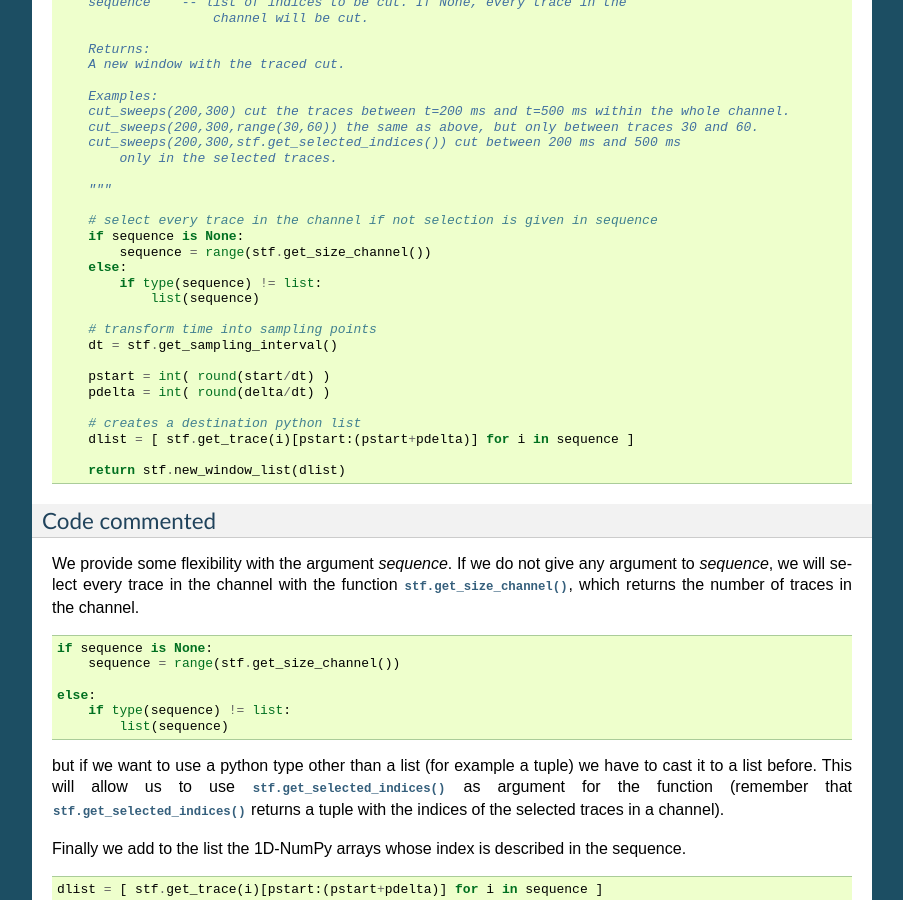
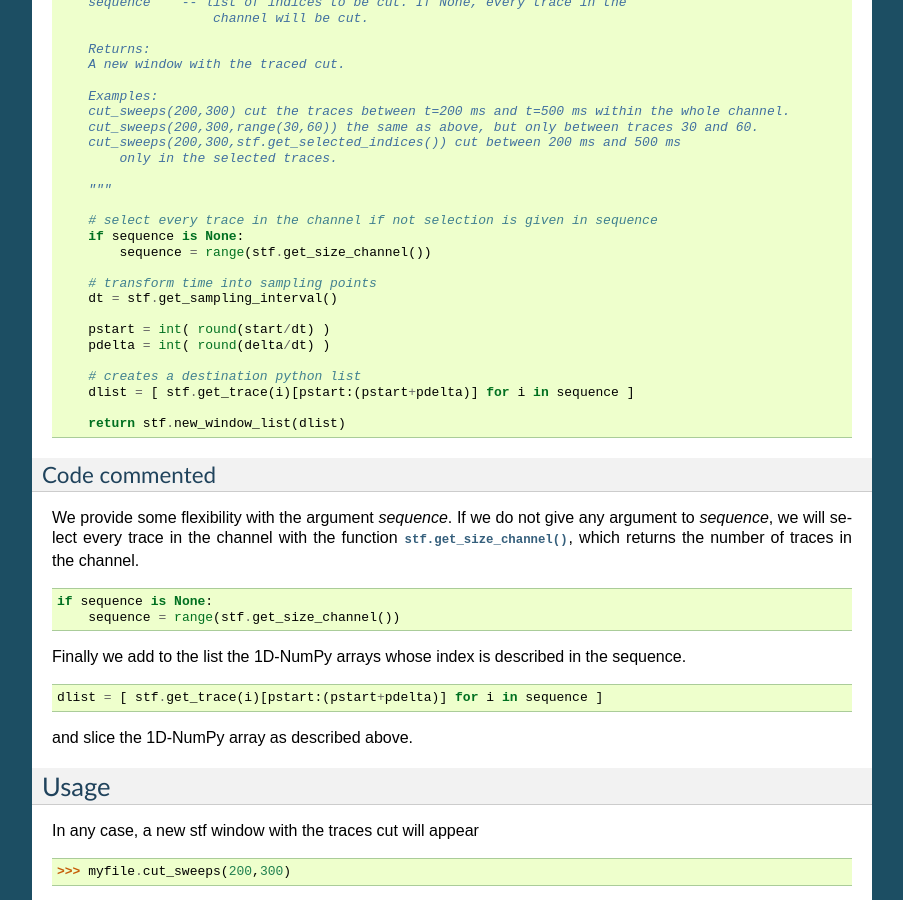
Before and after one commit to neurodroid/stimfit, a Sphinx documentation site: the page built from doc/sphinx/howto/cuttingtraces.rst, in a window 1280 px wide and 900 px high, scrolled down 1425 px. Shown: the whole window, without its empty margins (198-1101 px from the left). Built offline with Sphinx 7.4.7, drawn with Linux system fonts in a browser that asks for light colours; formulas are drawn with MathJax 3.

Commit message:
More documentation editing

```diff
--- a/doc/sphinx/howto/cuttingtraces.rst
+++ b/doc/sphinx/howto/cuttingtraces.rst
@@ -81,9 +81,6 @@ In the chapter devoted to Python (:doc:`/manual/python`)  in  :doc:`/manual/inde
         # select every trace in the channel if not selection is given in sequence
         if sequence is None:
             sequence = range(stf.get_size_channel())
-        else:
-            if type(sequence) != list:
-                list(sequence)
 
         # transform time into sampling points
         dt = stf.get_sampling_interval()
@@ -105,12 +102,6 @@ We provide some flexibility with the argument *sequence*. If we do not give any
 
     if sequence is None:
         sequence = range(stf.get_size_channel())
-
-    else:
-        if type(sequence) != list:
-            list(sequence)
-
-but if we want to use a python type other than a list (for example a tuple) we have to cast it to a list before. This will allow us to use :func:`stf.get_selected_indices` as argument for the function (remember that :func:`stf.get_selected_indices()` returns a tuple with the indices of the selected traces in a channel).
 
 Finally we add to the list the 1D-NumPy arrays whose index is described in the sequence.
 
```
